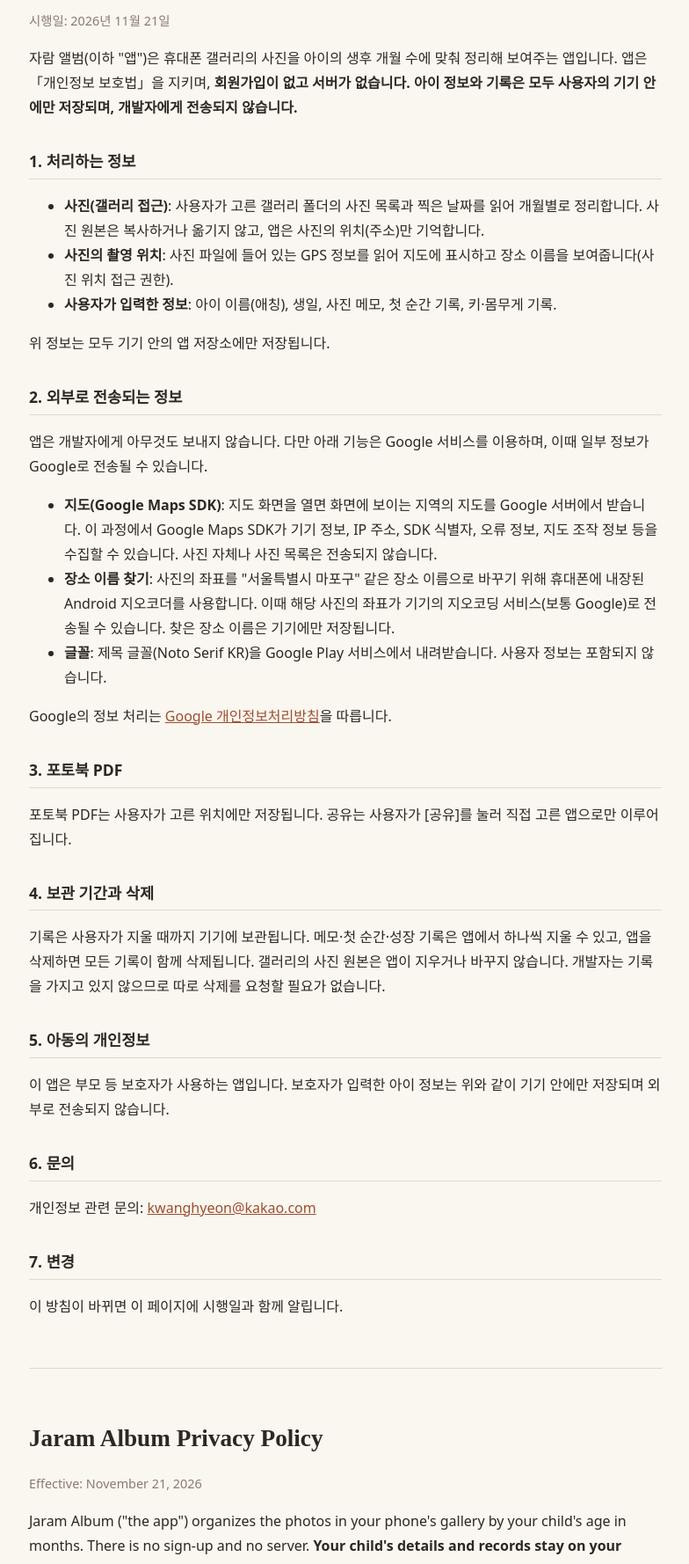
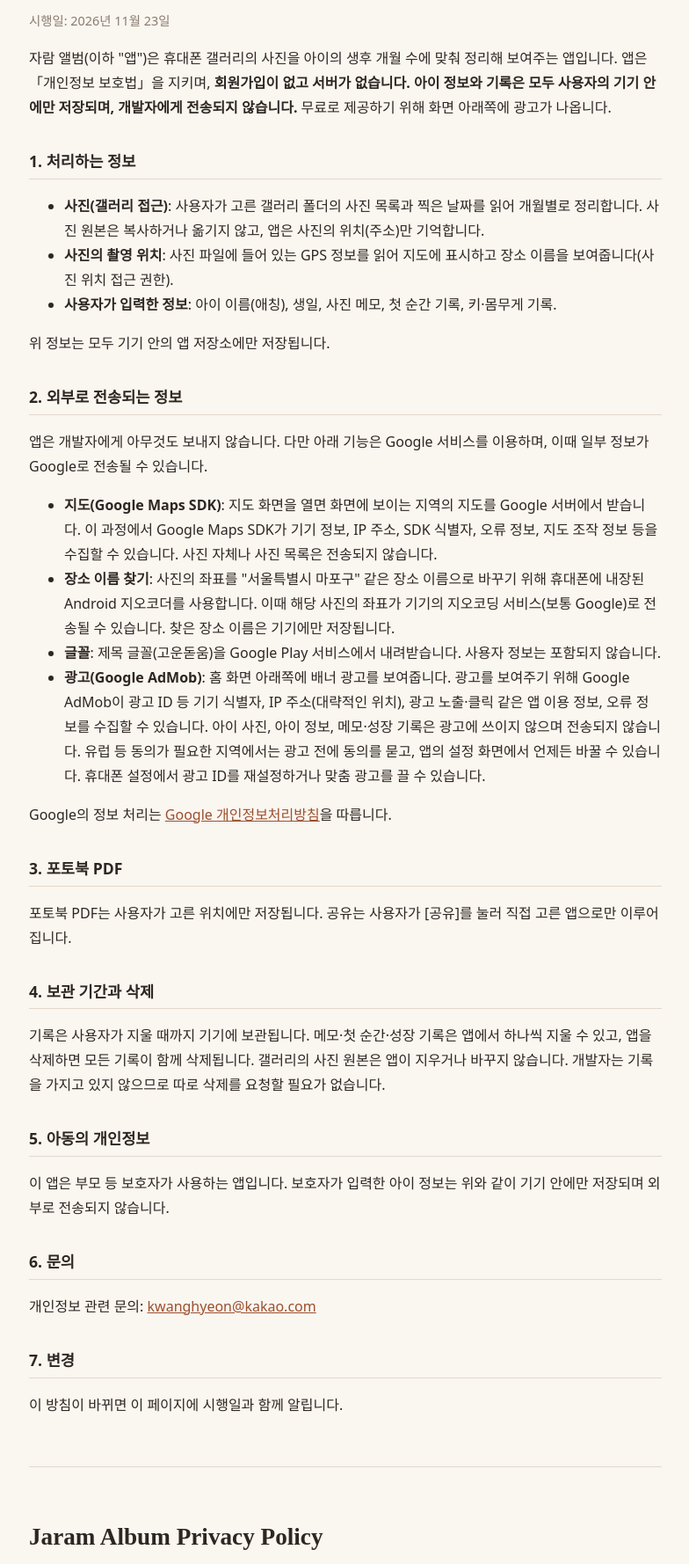
Before and after one commit to kwanghyeon-cpu/jaramalbum-privacy, a plain HTML site: page index.html in a window 1280 px wide. Shown: the part 91-1869 px from the top of the page at 88% size, without its empty margins (247-1031 px from the left). Drawn offline with Linux system fonts and the light colour scheme.

Commit message:
광고(AdMob) 안내 추가, 제목 글꼴 이름 수정 (시행일 2026-11-23)
Co-Authored-By: Claude Opus 5.5 <noreply@anthropic.com>

```diff
--- a/index.html
+++ b/index.html
@@ -19,9 +19,9 @@
 <body>
 <main>
 <h1>자람 앨범 개인정보처리방침</h1>
-<p class="muted">시행일: 2026년 11월 21일</p>
+<p class="muted">시행일: 2026년 11월 23일</p>
 
-<p>자람 앨범(이하 "앱")은 휴대폰 갤러리의 사진을 아이의 생후 개월 수에 맞춰 정리해 보여주는 앱입니다. 앱은 「개인정보 보호법」을 지키며, <strong>회원가입이 없고 서버가 없습니다. 아이 정보와 기록은 모두 사용자의 기기 안에만 저장되며, 개발자에게 전송되지 않습니다.</strong></p>
+<p>자람 앨범(이하 "앱")은 휴대폰 갤러리의 사진을 아이의 생후 개월 수에 맞춰 정리해 보여주는 앱입니다. 앱은 「개인정보 보호법」을 지키며, <strong>회원가입이 없고 서버가 없습니다. 아이 정보와 기록은 모두 사용자의 기기 안에만 저장되며, 개발자에게 전송되지 않습니다.</strong> 무료로 제공하기 위해 화면 아래쪽에 광고가 나옵니다.</p>
 
 <h2>1. 처리하는 정보</h2>
 <ul>
@@ -36,7 +36,8 @@
 <ul>
   <li><strong>지도(Google Maps SDK)</strong>: 지도 화면을 열면 화면에 보이는 지역의 지도를 Google 서버에서 받습니다. 이 과정에서 Google Maps SDK가 기기 정보, IP 주소, SDK 식별자, 오류 정보, 지도 조작 정보 등을 수집할 수 있습니다. 사진 자체나 사진 목록은 전송되지 않습니다.</li>
   <li><strong>장소 이름 찾기</strong>: 사진의 좌표를 "서울특별시 마포구" 같은 장소 이름으로 바꾸기 위해 휴대폰에 내장된 Android 지오코더를 사용합니다. 이때 해당 사진의 좌표가 기기의 지오코딩 서비스(보통 Google)로 전송될 수 있습니다. 찾은 장소 이름은 기기에만 저장됩니다.</li>
-  <li><strong>글꼴</strong>: 제목 글꼴(Noto Serif KR)을 Google Play 서비스에서 내려받습니다. 사용자 정보는 포함되지 않습니다.</li>
+  <li><strong>글꼴</strong>: 제목 글꼴(고운돋움)을 Google Play 서비스에서 내려받습니다. 사용자 정보는 포함되지 않습니다.</li>
+  <li><strong>광고(Google AdMob)</strong>: 홈 화면 아래쪽에 배너 광고를 보여줍니다. 광고를 보여주기 위해 Google AdMob이 광고 ID 등 기기 식별자, IP 주소(대략적인 위치), 광고 노출·클릭 같은 앱 이용 정보, 오류 정보를 수집할 수 있습니다. 아이 사진, 아이 정보, 메모·성장 기록은 광고에 쓰이지 않으며 전송되지 않습니다. 유럽 등 동의가 필요한 지역에서는 광고 전에 동의를 묻고, 앱의 설정 화면에서 언제든 바꿀 수 있습니다. 휴대폰 설정에서 광고 ID를 재설정하거나 맞춤 광고를 끌 수 있습니다.</li>
 </ul>
 <p>Google의 정보 처리는 <a href="https://policies.google.com/privacy?hl=ko">Google 개인정보처리방침</a>을 따릅니다.</p>
 
@@ -58,7 +59,7 @@
 <hr>
 
 <h1>Jaram Album Privacy Policy</h1>
-<p class="muted">Effective: November 21, 2026</p>
+<p class="muted">Effective: November 23, 2026</p>
 
 <p>Jaram Album ("the app") organizes the photos in your phone's gallery by your child's age in months. There is no sign-up and no server. <strong>Your child's details and records stay on your device and are never sent to the developer.</strong></p>
 
@@ -75,7 +76,8 @@
 <ul>
   <li><strong>Map (Google Maps SDK)</strong>: map tiles for the area you view are downloaded from Google. The SDK may collect device information, IP address, an SDK identifier, crash data, and map interaction data. Photos and photo lists are not sent.</li>
   <li><strong>Place names</strong>: the phone's built-in Android geocoder turns photo coordinates into place names. The coordinates may be sent to the device's geocoding service (usually Google). Results are stored only on the device.</li>
-  <li><strong>Fonts</strong>: the heading font (Noto Serif KR) is downloaded through Google Play services. No user data is included.</li>
+  <li><strong>Fonts</strong>: the heading font (Gowun Dodum) is downloaded through Google Play services. No user data is included.</li>
+  <li><strong>Ads (Google AdMob)</strong>: a banner ad is shown at the bottom of the home screen. To serve ads, Google AdMob may collect device identifiers such as the advertising ID, IP address (approximate location), ad interaction data, and diagnostics. Your child's photos, details, notes, and growth records are never used for ads or sent anywhere. Where consent is required (such as the EEA), you are asked before ads are shown and can change your choice in the app's settings. You can reset the advertising ID or opt out of personalized ads in your phone's settings.</li>
 </ul>
 <p>Google's processing is governed by the <a href="https://policies.google.com/privacy">Google Privacy Policy</a>.</p>
 
```
